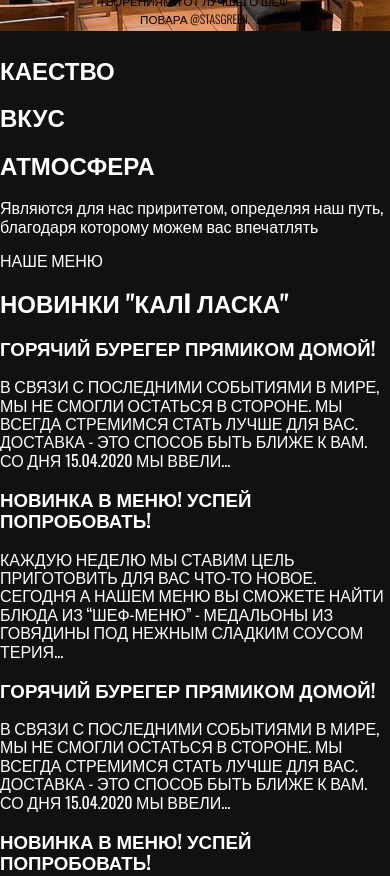
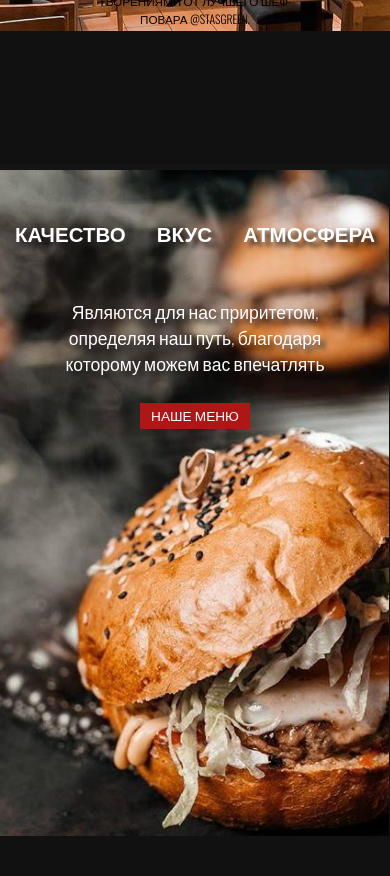
Before and after one commit to heorhi-bel/kalilaska_2.1, a plain HTML site: page index.html in a window 390 px wide. Shown: the part 2151-3027 px from the top of the page. Drawn offline with nearby package versions, Linux system fonts and the light colour scheme.

Commit message:
Section.qualityfood for all screens is done

```diff
--- a/index.html
+++ b/index.html
@@ -79,7 +79,8 @@
     </section>
     <section class="qualityfood">
         <div class="qualityfood-container">
-            <h2>КАЕСТВО</h2>
+            <div class="h2-container">
+                <h2>КАЧЕСТВО</h2>
                 <h2>ВКУС</h2>
                 <h2>АТМОСФЕРА</h2>
             </div>
@@ -87,7 +88,11 @@
                 Являются для нас приритетом, определяя наш путь, благодаря
                 которому можем вас впечатлять
             </p>
-        <a href="/pages/menu_page/menu.html">НАШЕ МЕНЮ</a>
+            <a class="button-style-red" href="/pages/menu_page/menu.html">НАШЕ МЕНЮ</a>
+        </div>
+        <div class="qualityfood--image">
+            <!-- <img src="/makets/MAIN PAGE/MENU ONE 1.jpg" alt=""> -->
+        </div>
     </section>
     <section class="news">
         <h2>НОВИНКИ "КАЛI ЛАСКА"</h2>
--- a/pages/main_page/_header.scss
+++ b/pages/main_page/_header.scss
@@ -223,7 +223,8 @@ header:after{
     top: 43px;
     left: 0;
 
-    background: radial-gradient(black 15%, transparent 16%) 0 0,
+    background:
+    radial-gradient(black 15%, transparent 16%) 0 0,
     radial-gradient(black 15%, transparent 16%) 8px 8px,
     radial-gradient(rgba(255,255,255,.1) 15%, transparent 20%) 0 1px,
     radial-gradient(rgba(255,255,255,.1) 15%, transparent 20%) 8px 9px;
--- a/pages/main_page/_mixins.scss
+++ b/pages/main_page/_mixins.scss
@@ -1,8 +1,12 @@
 $footer-black: #080808;
 $main-black: #111111;
+$main-black-light: #141414;
+$footer-black: #0e0e0e;
 $button-red-color: #AF1717;
 $main-white: #FFFFFF;
+// for video after -->
 
+// <-- for video:after
 %h1-options-pc{
     font-size: 64px;
     font-weight: 700;
@@ -27,6 +31,9 @@ $main-white: #FFFFFF;
     font-size: 1vw;
     font-weight: 200;
 }
+%text-shadow-option{
+    text-shadow: 5px 5px 5px rgba($color: $main-black-light, $alpha: .87);
+}
 
 .button-style-red{
     width: 8em;
--- /dev/null
+++ b/pages/main_page/_qualityfood.scss
@@ -0,0 +1,158 @@
+.qualityfood{
+    display: flex;
+    flex-flow: row nowrap;
+    align-items: flex-start;
+    justify-content: center;
+    width: inherit;
+    height: auto;
+    margin: 8em 0;
+
+    background-color: $main-black-light;
+
+    .qualityfood-container{
+        display: flex;
+        flex-flow: column nowrap;
+        justify-content: center;
+        align-items: center;
+        padding: 0 2em 0 5vw;
+
+        .h2-container{
+            display: flex;
+            flex-flow: column nowrap;
+            align-items: center;
+            @extend %h2-options-pc;
+            font-size: 26px;
+            @extend %text-shadow-option;
+
+        }
+        p{
+            @extend %p-options-pc;
+            font-size: 28px;
+            text-align: center;
+            line-height: 1.5em;
+            width: 40vw;
+            margin: 6em 0 5em 0;
+            @extend %text-shadow-option;
+        }
+        a{
+            font-size: 24px;
+        }
+    }
+    .qualityfood--image{
+        width: 49%;
+        height: 50em;
+
+        background-image: url(/makets/MAIN\ PAGE/menu_one_1.jpg);
+        background-repeat: no-repeat;
+        background-size: cover;
+        background-position: center center;
+    }
+
+    @media screen and (max-width: 980px) and (min-width: 769px){
+
+        .qualityfood-container{
+
+            padding: 0 2em 0 5vw;
+
+            .h2-container{
+
+                font-size: 20px;
+
+            }
+            p{
+                font-size: 24px;
+
+                width: 40vw;
+                margin: 6em 0 5em 0;
+            }
+            a{
+                font-size: 24px;
+            }
+        }
+        .qualityfood--image{
+            height: 44em;
+
+            background-position: 45% center;
+        }
+    }
+
+    @media screen and (max-width: 768px) and (min-width: 500px){
+        position: relative;
+        height: 48em;
+
+        .qualityfood-container{
+            z-index: 1;
+            padding: 0;
+
+            .h2-container{
+                flex-flow: row nowrap;
+                font-size: 20px;
+                margin: 3em 0 0 0;
+                h2{
+                    padding: 0 4vw;
+                }
+            }
+            p{
+                font-size: 24px;
+                width: 70vw;
+                margin: 3.5em 0 1em 0;
+            }
+            a{
+                font-size: 22px;
+            }
+        }
+        .qualityfood--image{
+            position: absolute;
+            height: 50em;
+            width: 99.8%;
+            top: 0;
+            left: 0%;
+            right: 100%;
+            bottom: 100%;
+
+            background-size: 70em;
+            background-position: 20% .4em;
+        }
+
+    }
+
+    @media screen and (max-width: 499px){
+        position: relative;
+        height: 40em;
+
+        .qualityfood-container{
+            z-index: 1;
+            padding: 0;
+
+            .h2-container{
+                flex-flow: row nowrap;
+                font-size: 3.5vw;
+                margin: 3em 0 0 0;
+                h2{
+                    padding: 0 4vw;
+                }
+            }
+            p{
+                font-size: 4.5vw;
+                width: 70vw;
+                margin: 2em 0 1.5em 0;
+            }
+            a{
+                font-size: 3.5vw;
+            }
+        }
+        .qualityfood--image{
+            position: absolute;
+            height: 42em;
+            width: 99.8%;
+            top: 0;
+            left: 0%;
+            right: 100%;
+            bottom: 100%;
+
+            background-size: 62em;
+            background-position: 30% .4em;
+        }
+
+    }
+}
--- a/pages/main_page/main.scss
+++ b/pages/main_page/main.scss
@@ -2,6 +2,7 @@
 @import '_header';
 @import '_info';
 @import '_history';
+@import '_qualityfood';
 
 
 *{
```
Also changed, not shown: makets/MAIN PAGE/(JS)!закажите сейчас!сделать переливающимся.TXT (added), makets/MAIN PAGE/(JS)history Сделать контейнер поворачивающимся при scrool — копия.TXT (added), makets/MAIN PAGE/MENU_ONE_1.jpg (renamed from makets/MAIN PAGE/MENU ONE 1.jpg), pages/main_page/main.css, 1 other file. Lines whose indentation alone changed are shown as unchanged.
